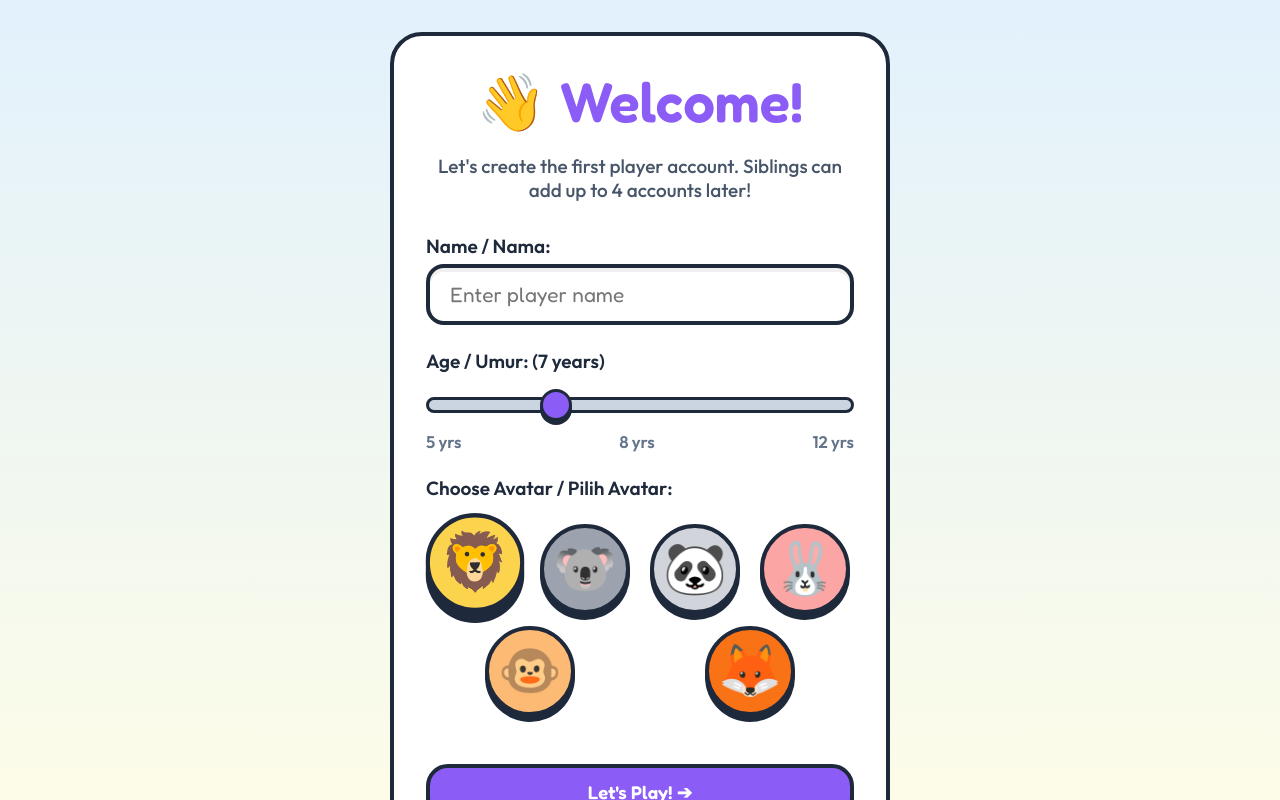
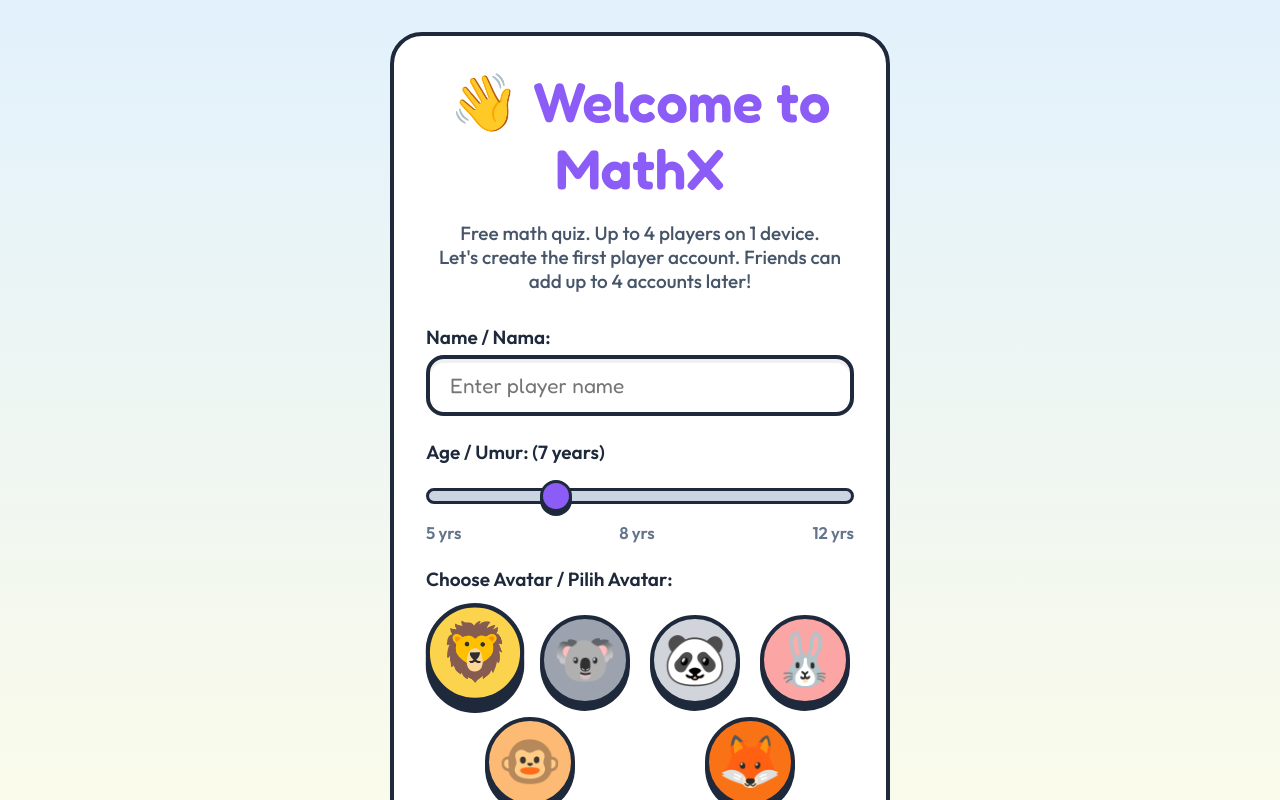
Before and after one commit to mdhafiz000/mathlocalv2, a React (Vite) app: page / in a window 1280 px wide. Shown: the top 800 px of the page. Built offline with nearby package versions, Linux system fonts and the light colour scheme.

Commit message:
Update welcome branding to MathX, rename siblings to friends, and map CNAME to mathx.nexxbit.io

```diff
--- a/index.html
+++ b/index.html
@@ -4,7 +4,7 @@
     <meta charset="UTF-8" />
     <link rel="icon" type="image/svg+xml" href="/favicon.svg" />
     <meta name="viewport" content="width=device-width, initial-scale=1.0" />
-    <title>AI Math: Play & Learn Singapore Math Curriculum</title>
+    <title>MathX - Free Math Quiz & Learning</title>
   </head>
   <body>
     <div id="root"></div>
--- a/src/App.tsx
+++ b/src/App.tsx
@@ -237,9 +237,10 @@ export default function App() {
     return (
       <div className="app-main flex items-center justify-center">
         <div className="chunky-card max-w-md w-full text-center">
-          <h1 className="text-primary mb-2">👋 Welcome!</h1>
+          <h1 className="text-primary mb-2">👋 Welcome to MathX</h1>
           <p className="mb-6 font-medium text-slate-600">
-            Let's create the first player account. Siblings can add up to 4 accounts later!
+            Free math quiz. Up to 4 players on 1 device.<br/>
+            Let's create the first player account. Friends can add up to 4 accounts later!
           </p>
           <form onSubmit={handleCreateSubmit} className="flex flex-col gap-4 text-left">
             <div>
@@ -330,8 +331,8 @@ export default function App() {
                     <div className="avatar-badge text-3xl bg-slate-200 flex items-center justify-center font-bold">
                       +
                     </div>
-                    <div className="user-card-name text-slate-400">Add Sibling</div>
-                    <div className="text-xs font-bold text-slate-400">Tambah Ahli</div>
+                    <div className="user-card-name text-slate-400">Add Friend</div>
+                    <div className="text-xs font-bold text-slate-400">Tambah Rakan</div>
                   </div>
                 )}
               </div>
@@ -343,7 +344,7 @@ export default function App() {
             </>
           ) : (
             <div className="text-left max-w-md mx-auto">
-              <h3 className="text-center font-fun text-xl mb-4">Add a New Player / Tambah Sibling</h3>
+              <h3 className="text-center font-fun text-xl mb-4">Add a New Player / Tambah Rakan</h3>
               <form onSubmit={handleCreateSubmit} className="flex flex-col gap-4">
                 <div>
                   <label className="block font-bold mb-1">Name:</label>
@@ -388,7 +389,7 @@ export default function App() {
                     Back
                   </button>
                   <button type="submit" className="chunky-btn chunky-btn-primary flex-1">
-                    Add Sibling
+                    Add Friend
                   </button>
                 </div>
               </form>
```
Also changed, not shown: 1 other file (tests, documents, lock files or other folders).
